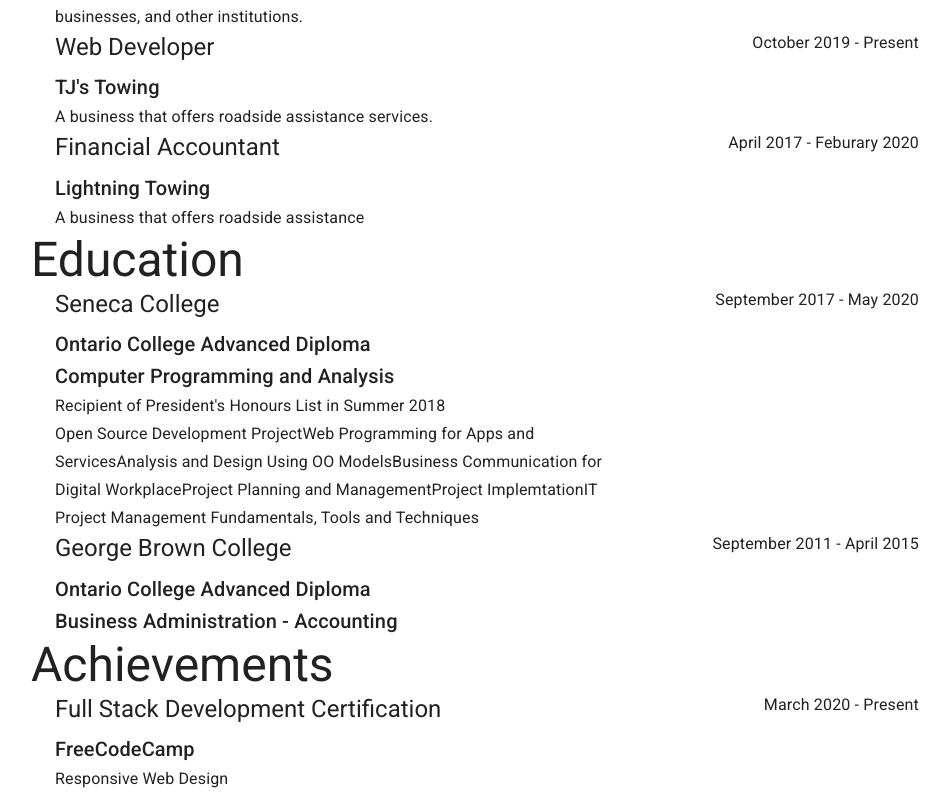
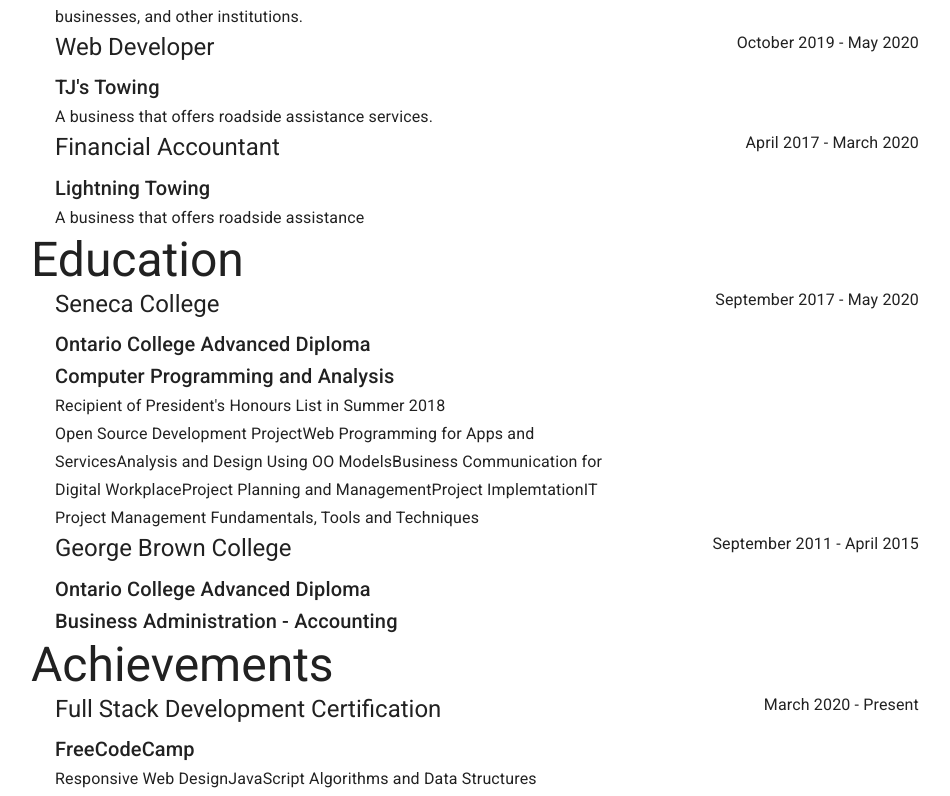
Before and after one commit to cindyledev/portfolio-2020, a React (Create React App) app: page / in a window 1280 px wide. Shown: the part 980-1776 px from the top of the page, without its empty margins (153-1103 px from the left). Built offline with nearby package versions, Linux system fonts and the light colour scheme.

Commit message:
updated dates for experience and achievements

```diff
--- a/src/achievement.js
+++ b/src/achievement.js
@@ -4,13 +4,16 @@ const achievements = [
     source: "FreeCodeCamp",
     startDate: "March 2020",
     endDate: "Present",
-    courses: ["Responsive Web Design"],
+    courses: [
+      "Responsive Web Design",
+      "JavaScript Algorithms and Data Structures",
+    ],
   },
   {
     name: "Web Development Bootcamp",
     source: "Udemy Course by Dr. Angela Yu, App Brewery",
     startDate: "April 2020",
-    endDate: "Present",
+    endDate: "June 2020",
     courses: "",
   },
 ];
--- a/src/components/App.js
+++ b/src/components/App.js
@@ -29,6 +29,7 @@ import StarIcon from "@material-ui/icons/Star";
 import Hero from "./Hero";
 import Portfolio from "./Portfolio";
 import AboutPage from "../pages/AboutPage";
+import PortfolioPage from "../pages/PortfolioPage";
 import Footer from "./Footer";
 
 const drawerWidth = 240;
@@ -151,6 +152,7 @@ export default function App() {
         <Hero />
         <Portfolio />
         <AboutPage />
+        <PortfolioPage />
       </main>
       <Drawer
         className={classes.drawer}
--- a/src/experience.js
+++ b/src/experience.js
@@ -12,14 +12,14 @@ const experiences = [
     employer: "TJ's Towing",
     description: "A business that offers roadside assistance services.",
     startDate: "October 2019",
-    endDate: "Present",
+    endDate: "May 2020",
   },
   {
     title: "Financial Accountant",
     employer: "Lightning Towing",
     description: "A business that offers roadside assistance",
     startDate: "April 2017",
-    endDate: "Feburary 2020",
+    endDate: "March 2020",
   },
 ];
 
```
